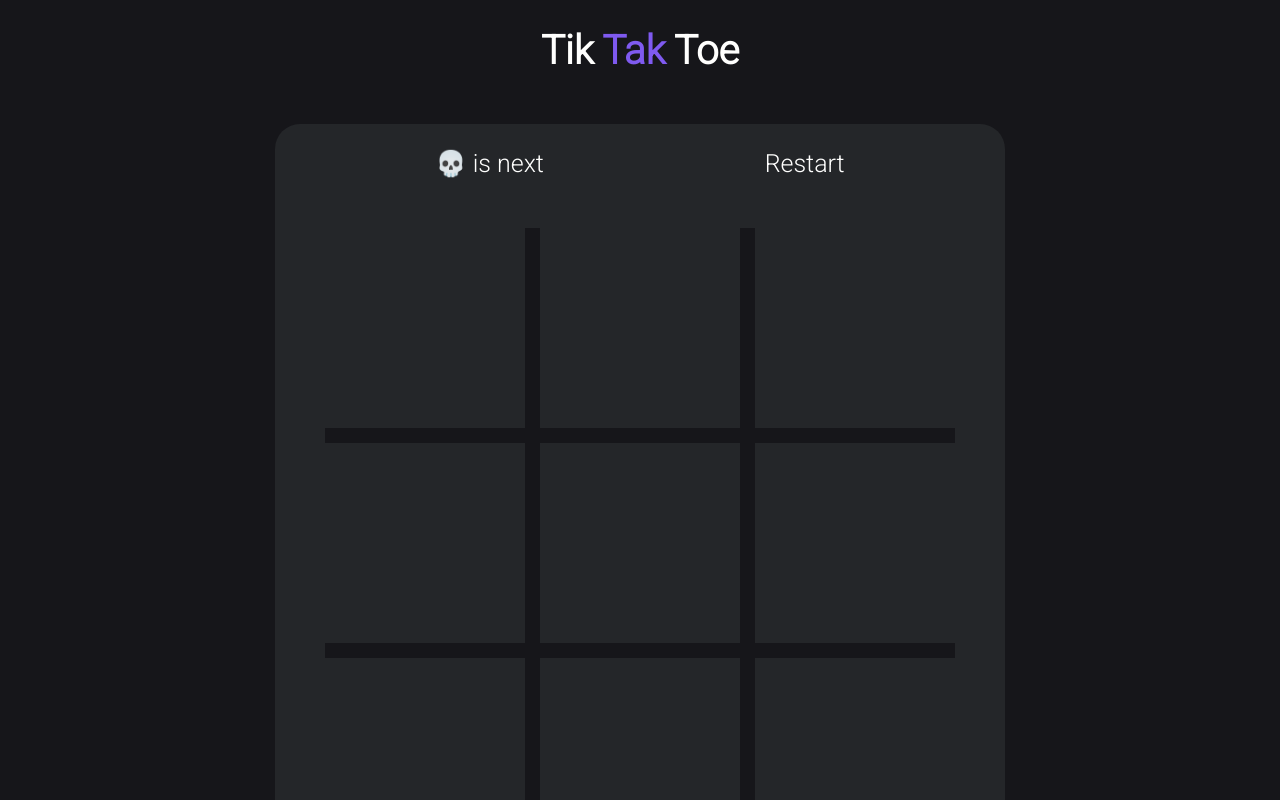
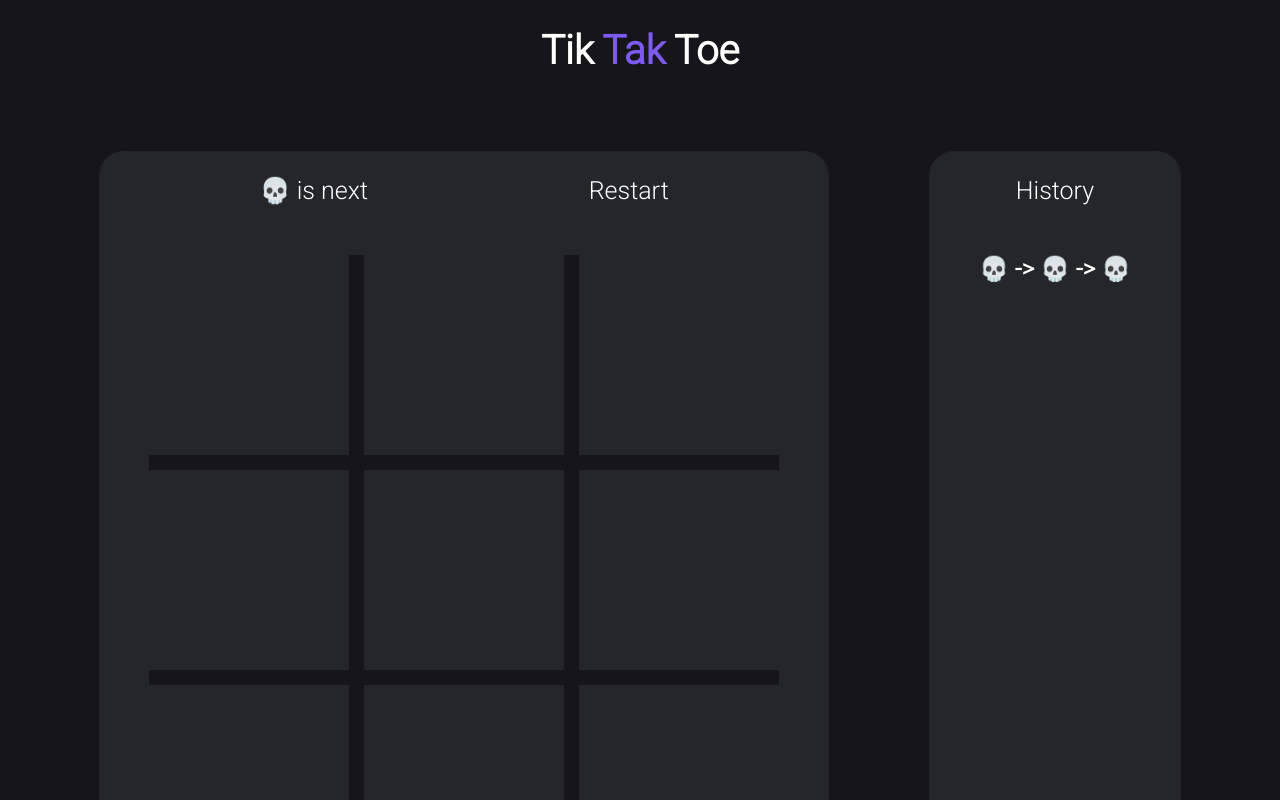
Before and after one commit to LahcenHaouch/tik-tak-toe, a React (Create React App) app: page / in a window 1280 px wide. Shown: the top 800 px of the page. Built offline with nearby package versions, Linux system fonts and the light colour scheme.

Commit message:
[TTT] Building blocks for history feature

```diff
--- a/src/App.css
+++ b/src/App.css
@@ -16,14 +16,6 @@ body {
   color: #7f5af0;
 }
 
-.status-action {
-  display: flex;
-  font-size: 25px;
-  margin-top: -25px;
-  margin-bottom: 50px;
-  justify-content: space-around;
-}
-
 .restart {
   cursor: pointer;
 }
@@ -32,11 +24,28 @@ body {
   color: crimson;
 }
 
-.container {
+.disabled {
+  cursor: not-allowed;
+}
+
+.app-container {
+  display: flex;
+  justify-content: space-around;
+}
+
+.grid-container {
   margin: 50px;
   padding: 50px;
   border-radius: 25px;
   background-color: #242629;
+}
+
+.status-action {
+  display: flex;
+  font-size: 25px;
+  margin-top: -25px;
+  margin-bottom: 50px;
+  justify-content: space-around;
 }
 
 .game-grid {
@@ -58,6 +67,17 @@ body {
   width: 200px;
 }
 
-.disabled {
-  cursor: not-allowed;
+.history-container {
+  margin: 50px;
+  padding: 50px;
+  border-radius: 25px;
+  background-color: #242629;
 }
+
+.history-action {
+  display: flex;
+  font-size: 25px;
+  margin-top: -25px;
+  margin-bottom: 50px;
+  justify-content: space-around;
+}
--- a/src/App.tsx
+++ b/src/App.tsx
@@ -1,11 +1,18 @@
 import * as React from 'react'
 
 import './App.css'
-import {getWinner, getNextMove, getStatus, useLocalStorage, Move } from './utils'
+import History from './history'
+import {getWinner, getNextMove, getStatus, useLocalStorage, Move} from './utils'
 
-const INITIAL_MOVES: Array<Move |null > = Array(9).fill(null)
+const INITIAL_MOVES: Array<Move | null> = Array(9).fill(null)
 
-function StatusAction({status, onRestart}: {status: string, onRestart: () => void}) {
+function StatusAction({
+  status,
+  onRestart,
+}: {
+  status: string
+  onRestart: () => void
+}) {
   return (
     <div className="status-action">
       <div className="status">{status}</div>
@@ -16,7 +23,17 @@ function StatusAction({status, onRestart}: {status: string, onRestart: () => voi
   )
 }
 
-function GridCell({index, value, status, onClick}: {index: number, value: Move | null, status: string, onClick: (index: number) => void}) {
+function GridCell({
+  index,
+  value,
+  status,
+  onClick,
+}: {
+  index: number
+  value: Move | null
+  status: string
+  onClick: (index: number) => void
+}) {
   const disabled = value || status.includes('won') || status === 'Draw'
   const className = disabled ? 'game-cell disabled' : 'game-cell'
 
@@ -61,7 +78,7 @@ function Grid() {
   ))
 
   return (
-    <div className="container">
+    <div className="grid-container">
       <StatusAction status={status} onRestart={restart} />
       <div className="game-grid">{gameGrid}</div>
     </div>
@@ -74,7 +91,10 @@ function App() {
       <h1 className="title">
         Tik <span>Tak</span> Toe
       </h1>
-      <Grid />
+      <div className="app-container">
+        <Grid />
+        <History history={[]} />
+      </div>
     </>
   )
 }
--- /dev/null
+++ b/src/history.tsx
@@ -0,0 +1,22 @@
+import {Move} from './utils'
+
+function HistoryCard({moves}: {moves: Move[]}) {
+  return (
+    <div>
+      <h2>{`💀 -> 💀 -> 💀`}</h2>
+    </div>
+  )
+}
+
+function History({history}: {history: Move[][]}) {
+  return (
+    <div className="history-container">
+      <div className="history-action">History</div>
+      <div>
+        <HistoryCard moves={[]} />
+      </div>
+    </div>
+  )
+}
+
+export default History
```
